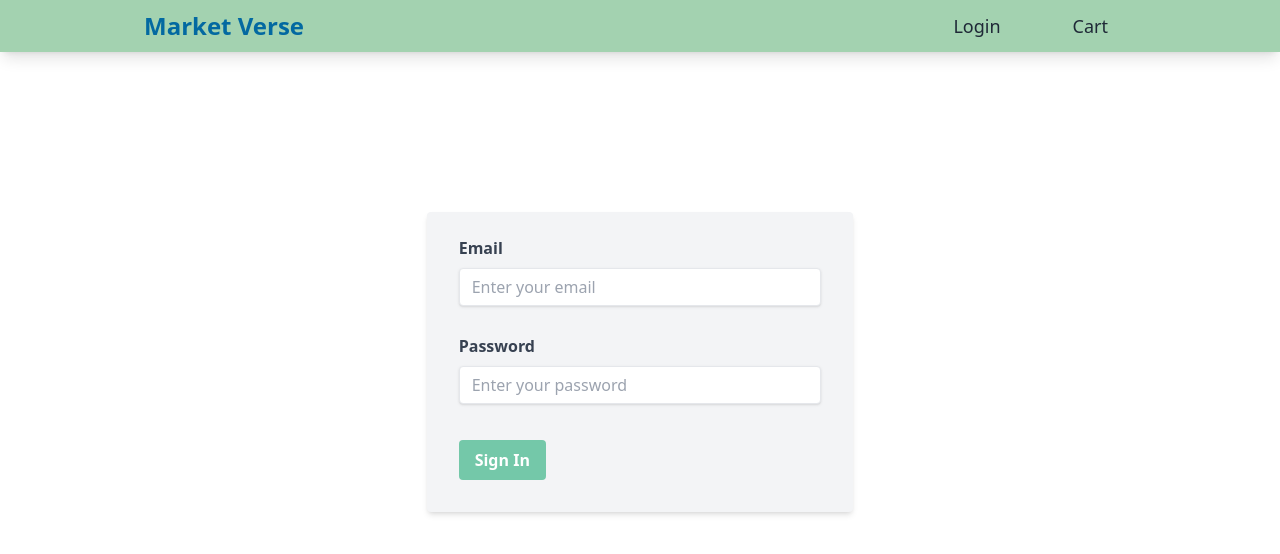
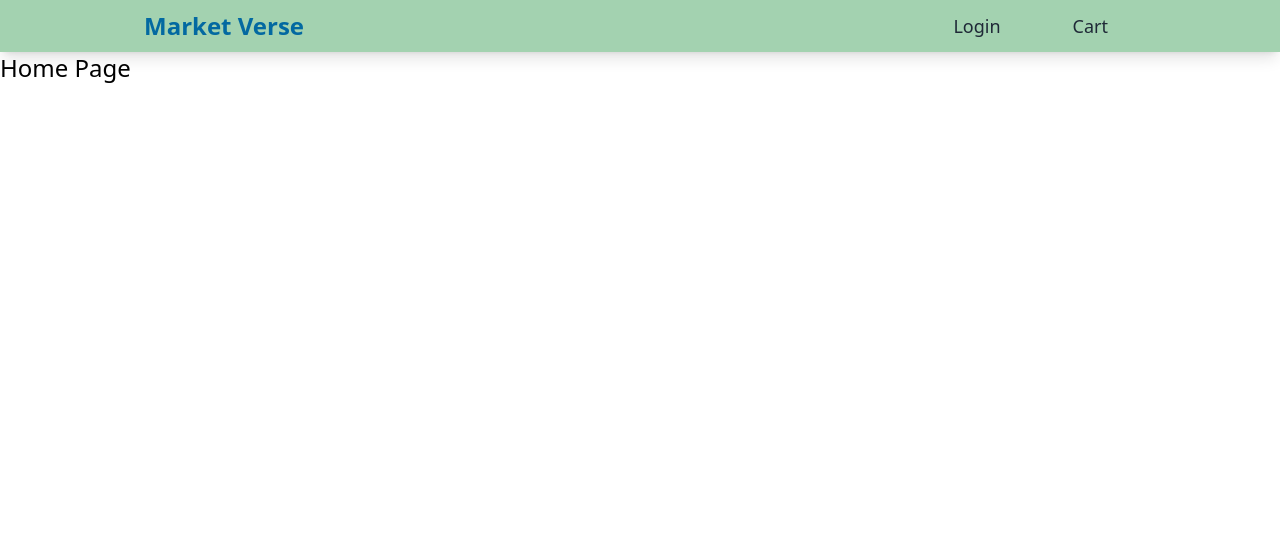
Before and after one commit to arpit5492/market-verse, a React (Create React App) app in the folder UI-design/frontend-server/: page / in a window 1280 px wide. Shown: the top 554 px of the page. Built offline with nearby package versions, Linux system fonts and the light colour scheme.

Commit message:
Login page routes added

```diff
--- a/UI-design/frontend-server/src/App.jsx
+++ b/UI-design/frontend-server/src/App.jsx
@@ -1,8 +1,10 @@
 import React from "react";
 // import Home from "./components/Home.jsx";
 import NavBar from "./components/NavBar.jsx";
-import Footer from "./components/Footer.jsx";
+// import Footer from "./components/Footer.jsx";
 import Login from "./pages/Login.jsx";
+import { Route, Routes } from "react-router-dom";
+import Home from "./components/Home.jsx";
 
 // const API_URL = "http://localhost:4000/users";
 
@@ -22,8 +24,12 @@ function App(){
     return (
         <div>
             <NavBar />
-            <Login />
-            <Footer />
+                <Routes>
+                    <Route path="/" element={
+                        <Home />
+                    } />
+                    <Route path="/login" element={<Login />} />
+                </Routes>
         </div>
     )
 }
--- a/UI-design/frontend-server/src/components/Home.jsx
+++ b/UI-design/frontend-server/src/components/Home.jsx
@@ -1,9 +1,9 @@
 import React from "react";
 
-function Home(props) {
+function Home({data}) {
     return (
         <div>
-
+            <p className="text-2xl">Home Page</p>
         </div>
     )
 }
--- a/UI-design/frontend-server/src/components/NavBar.jsx
+++ b/UI-design/frontend-server/src/components/NavBar.jsx
@@ -4,13 +4,13 @@ import { Link } from "react-router-dom";
 function NavBar() {
     return (
         <nav className="flex justify-between px-36 font-sans items-center bg-new-green-50 py-2 w-full shadow-lg">
-            <Link>
+            <Link to="/">
                 <h1 className="text-2xl text-sky-700 font-semibold">Market Verse</h1>
             </Link>
             <ul className="flex space-x-4 text-gray-800 font-medium text-lg">
                 <>
                     <li className="px-4">
-                        <Link>
+                        <Link to="/login">
                             <button className="rounded-full hover:bg-sky-500 py-1 px-3">
                                 <span>Login</span>
                             </button>
--- a/UI-design/frontend-server/src/pages/Login.jsx
+++ b/UI-design/frontend-server/src/pages/Login.jsx
@@ -7,8 +7,8 @@ const handleSubmit = (e) => {
 
 function Login() {
     return (
-        <div className="flex justify-center items-center mt-40 m-auto font-sans">
-            <form onSubmit={handleSubmit} className="bg-gray-100 shadow-md rounded pt-6 px-8 pb-8 flex flex-col w-full md:w-1/3">
+        <div className="flex justify-center items-center mt-36 m-auto font-sans">
+            <form onSubmit={handleSubmit} className="bg-gray-100 shadow-md rounded pt-6 px-8 pb-8 flex flex-col w-1/3">
                 <div className="mb-4">
                     <label htmlFor="email" className="block text-gray-700 text-md font-bold mb-2">
                         Email
@@ -30,13 +30,12 @@ function Login() {
                     />
                 </div>
                 <div className="flex items-center justify-between">
-                    <Link>
+                    <Link to="/">
                         <button type="submit"
                         className="bg-new-green-100 hover:bg-new-green-150 text-white font-bold py-2 px-4 rounded">
                             Sign In
                         </button>
                     </Link>
-
                 </div>
             </form>
         </div>
--- /dev/null
+++ b/package.json
@@ -0,0 +1,5 @@
+{
+  "dependencies": {
+    "react-router-dom": "^5.3.4"
+  }
+}
```
Also changed, not shown: 2 other files (tests, documents, lock files or other folders).
